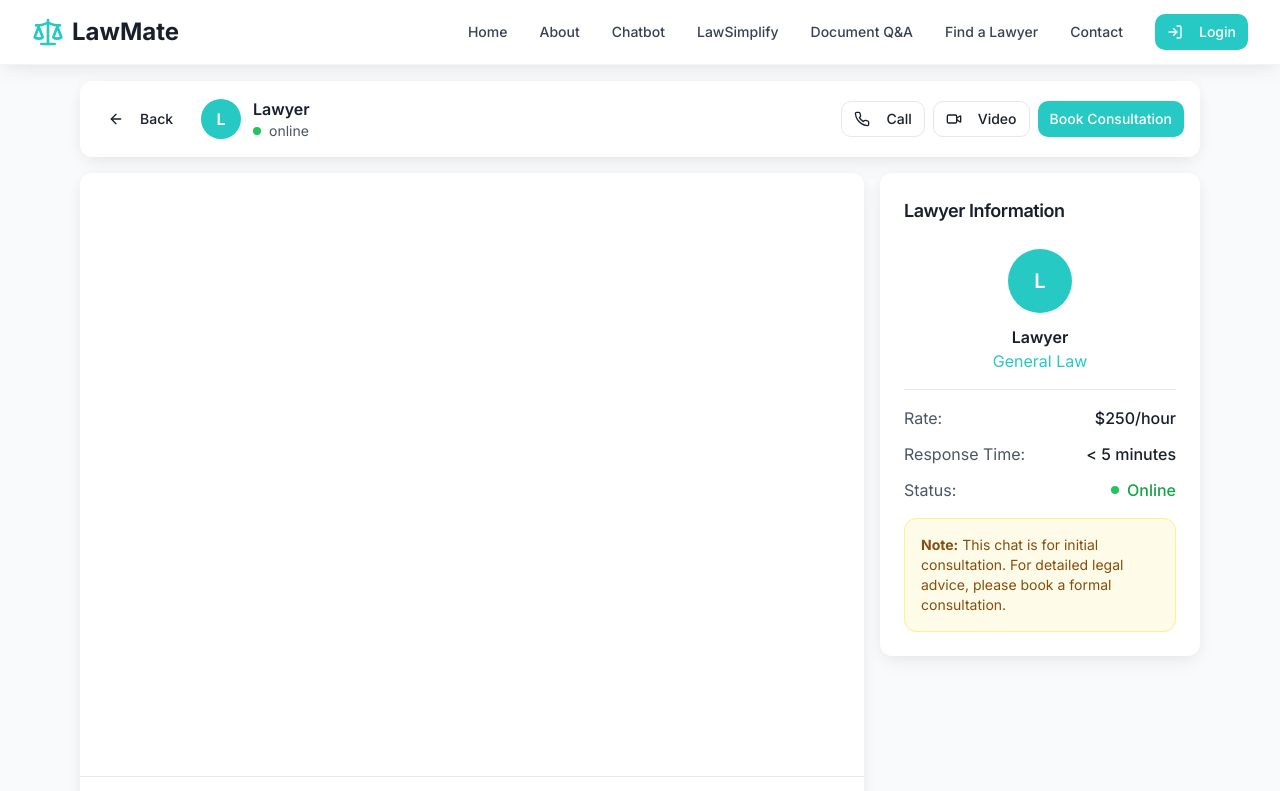
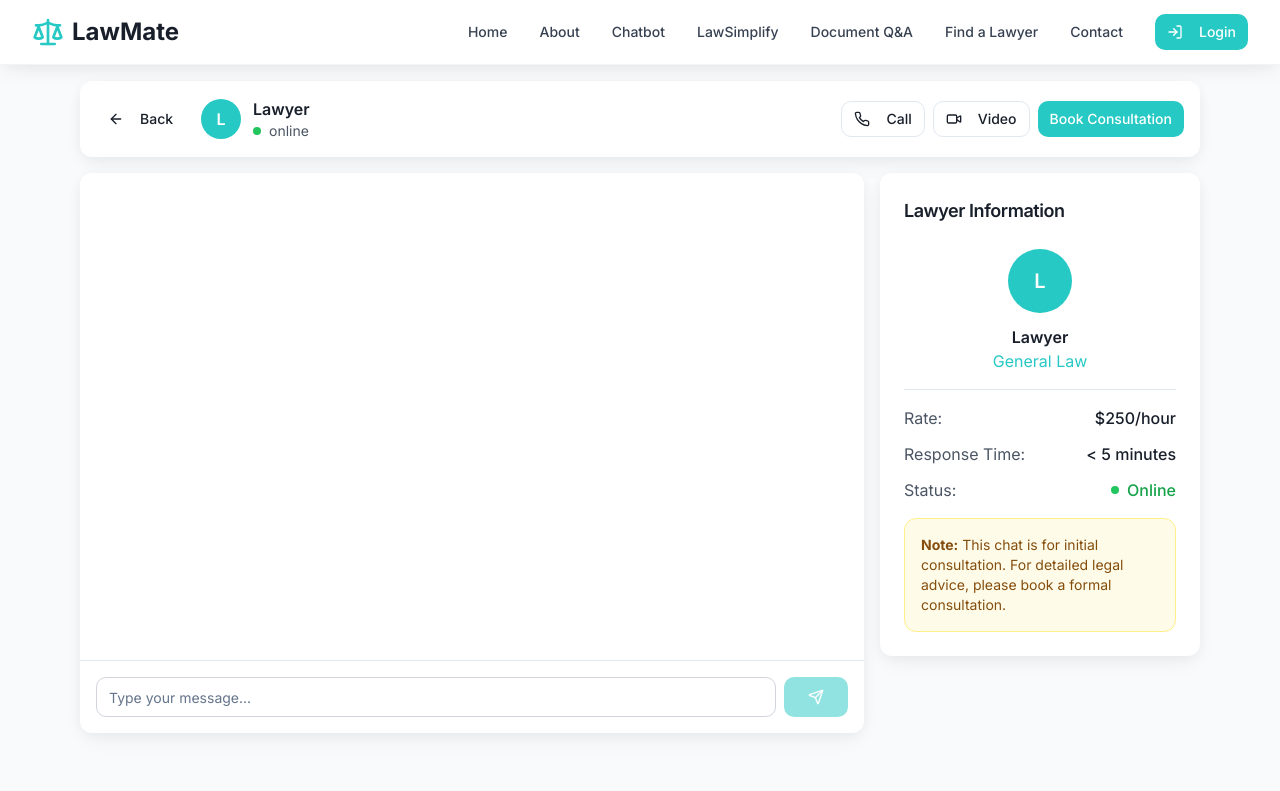
Before and after one commit to PatelShiv10/SGP-Minor-Project, a React (Vite) app in the folder frontend/: page /chat/1 in a window 1280 px wide. Shown: the top 791 px of the page. Built offline with nearby package versions, Linux system fonts and the light colour scheme.

Commit message:
Fix chat layout and scrolling issues with min-height and height classes
Co-authored-by: shivpatel10022005 <shivpatel10022005@gmail.com>

```diff
--- a/frontend/src/pages/ChatWithLawyer.tsx
+++ b/frontend/src/pages/ChatWithLawyer.tsx
@@ -141,10 +141,10 @@ const ChatWithLawyer = () => {
 
         <div className="flex flex-1 gap-4 min-h-0">
           {/* Chat Area */}
-          <div className="flex-1 flex flex-col">
-            <Card className="flex-1 shadow-soft border-0 flex flex-col">
+          <div className="flex-1 flex flex-col min-h-0">
+            <Card className="shadow-soft border-0 flex flex-col h-[70vh]">
               {/* Messages */}
-              <div className="flex-1 overflow-y-auto p-6 space-y-4">
+              <div className="flex-1 min-h-0 overflow-y-auto p-6 space-y-4">
                 {loading && <div className="text-center text-gray-500">Loading...</div>}
                 {error && <div className="text-center text-red-600">{error}</div>}
                 {messages.map((message) => (
--- a/frontend/src/pages/LawyerMessages.tsx
+++ b/frontend/src/pages/LawyerMessages.tsx
@@ -154,15 +154,15 @@ const LawyerMessages = () => {
               </Card>
 
               {/* Chat Area */}
-              <Card className="shadow-soft border-0 lg:col-span-2 flex flex-col">
+              <Card className="shadow-soft border-0 lg:col-span-2 flex flex-col h-full">
                 <CardHeader className="border-b border-gray-200">
                   <CardTitle className="text-lg">
                     {selectedUserId ? 'Conversation' : 'Select a conversation'}
                   </CardTitle>
                 </CardHeader>
-                <CardContent className="flex-1 flex flex-col p-0">
+                <CardContent className="flex-1 flex flex-col p-0 min-h-0">
                   {/* Messages */}
-                  <div className="flex-1 p-4 space-y-4 overflow-y-auto">
+                  <div className="flex-1 p-4 space-y-4 overflow-y-auto min-h-0">
                     {loading && <div className="text-center text-gray-500">Loading...</div>}
                     {error && <div className="text-center text-red-600">{error}</div>}
                     {messages.map((msg) => (
```
